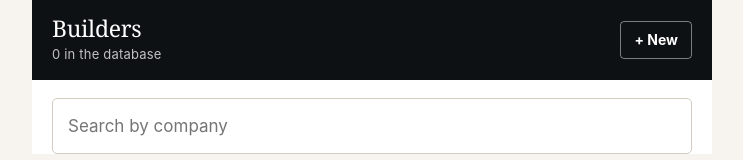
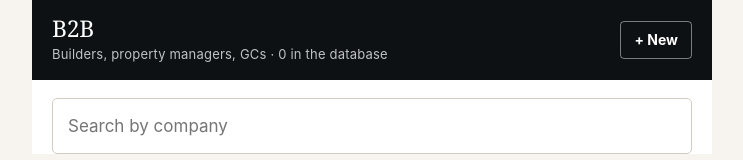
Before and after one commit to dhodges-renvar/Campione-Home-Services, a Next.js app: page /prospects in a window 1280 px wide. Shown: the top 160 px of the page, without its empty margins (268-1011 px from the left). Built offline with nearby package versions, Linux system fonts and the light colour scheme; no server answers; the database is empty.

Commit message:
Add files via upload

```diff
--- a/app/dashboard/page.tsx
+++ b/app/dashboard/page.tsx
@@ -82,7 +82,7 @@ export default function Dashboard() {
         {!k ? null : (
           <>
             <div className="tiles">
-              <Tile label="New leads" value={k.leads_new}
+              <Tile label="New B2C leads" value={k.leads_new}
                 sub={k.median_response_min != null ? `${num(k.median_response_min)}m to first call` : 'no responses yet'}
                 tone={Number(k.leads_uncontacted) > 0 ? 'warn' : ''} onClick={() => router.push('/leads')} />
               <Tile label="Appointments" value={k.appts_booked} sub={`${k.appts_upcoming} upcoming`} />
--- a/app/leads/[id]/page.tsx
+++ b/app/leads/[id]/page.tsx
@@ -98,7 +98,7 @@ export default function LeadDetail() {
     <Chrome>
       <div style={accentStyle(lead.division)}>
         <div className="bar">
-          <button className="back" onClick={() => router.push('/leads')}>{'\u2190'} Leads</button>
+          <button className="back" onClick={() => router.push('/leads')}>{'\u2190'} B2C</button>
           <div>
             <h1>{name}</h1>
             <div className="sub">{p?.address_line1 ?? 'No address yet'}{p?.city ? `, ${p.city}` : ''}</div>
--- a/app/leads/new/page.tsx
+++ b/app/leads/new/page.tsx
@@ -54,7 +54,7 @@ export default function NewLead() {
   return (
     <Chrome>
       <div className="bar">
-        <button className="back" onClick={() => router.push('/leads')}>{'\u2190'} Leads</button>
+        <button className="back" onClick={() => router.push('/leads')}>{'\u2190'} B2C</button>
         <div><h1>New lead</h1><div className="sub">Log it the moment the phone rings</div></div>
       </div>
       <div className="main">
--- a/app/leads/page.tsx
+++ b/app/leads/page.tsx
@@ -34,8 +34,8 @@ export default function Leads() {
     <Chrome>
       <div className="bar">
         <div>
-          <h1>Leads</h1>
-          <div className="sub">Whoever calls first usually wins.</div>
+          <h1>B2C</h1>
+          <div className="sub">Homeowners. Whoever calls first usually wins.</div>
         </div>
         <button className="barbtn" onClick={() => router.push('/leads/new')}>+ New</button>
       </div>
--- a/app/prospects/[id]/page.tsx
+++ b/app/prospects/[id]/page.tsx
@@ -94,7 +94,7 @@ export default function ProspectDetail() {
   return (
     <Chrome>
       <div className="bar">
-        <button className="back" onClick={() => router.push('/prospects')}>{'\u2190'} Builders</button>
+        <button className="back" onClick={() => router.push('/prospects')}>{'\u2190'} B2B</button>
         <div>
           <h1>{p.company}</h1>
           <div className="sub">
--- a/app/prospects/new/page.tsx
+++ b/app/prospects/new/page.tsx
@@ -71,7 +71,7 @@ export default function NewProspect() {
   return (
     <Chrome>
       <div className="bar">
-        <button className="back" onClick={() => router.push('/prospects')}>{'\u2190'} Builders</button>
+        <button className="back" onClick={() => router.push('/prospects')}>{'\u2190'} B2B</button>
         <div><h1>Add a builder</h1><div className="sub">Company name is enough to start</div></div>
       </div>
 
--- a/app/prospects/page.tsx
+++ b/app/prospects/page.tsx
@@ -47,8 +47,10 @@ export default function Builders() {
     <Chrome>
       <div className="bar">
         <div>
-          <h1>Builders</h1>
-          <div className="sub">{loading ? 'Loading…' : `${total} in the database`}</div>
+          <h1>B2B</h1>
+          <div className="sub">
+            {loading ? 'Loading…' : `Builders, property managers, GCs · ${total} in the database`}
+          </div>
         </div>
         <button className="barbtn" onClick={() => router.push('/prospects/new')}>+ New</button>
       </div>
--- a/components/TabBar.tsx
+++ b/components/TabBar.tsx
@@ -6,8 +6,8 @@ import { IconToday, IconQuote, IconLeads, IconNumbers, IconSetup, IconBuilders }
 const TABS = [
   { href: '/today',     en: 'Today',   es: 'Hoy',      Icon: IconToday,   roles: ['owner','admin','estimator','crew_lead','sub'] },
   { href: '/quote',     en: 'Quote',   es: 'Cotizar',  Icon: IconQuote,   roles: ['owner','admin','estimator'] },
-  { href: '/leads',     en: 'Leads',   es: 'Clientes', Icon: IconLeads,   roles: ['owner','admin','estimator'] },
-  { href: '/prospects', en: 'Builders',es: 'Empresas', Icon: IconBuilders,roles: ['owner','admin','estimator'] },
+  { href: '/leads',     en: 'B2C',     es: 'B2C',      Icon: IconLeads,   roles: ['owner','admin','estimator'] },
+  { href: '/prospects', en: 'B2B',     es: 'B2B',      Icon: IconBuilders,roles: ['owner','admin','estimator'] },
   { href: '/dashboard', en: 'Numbers', es: 'Numeros',  Icon: IconNumbers, roles: ['owner','admin'] },
   { href: '/setup',     en: 'Setup',   es: 'Ajustes',  Icon: IconSetup,   roles: ['owner','admin'] },
 ];
```
